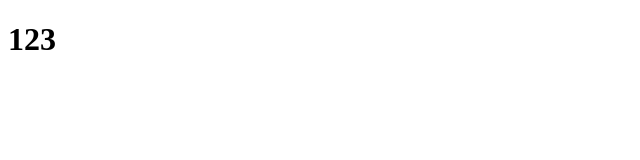
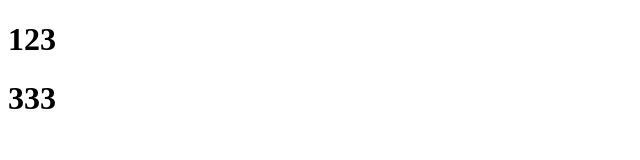
Before and after one commit to tnam2132/test22, a plain HTML site: page index.html in a window 1280 px wide. Shown: the full height of the page, 0-640 px from the left. Drawn offline with Linux system fonts and the light colour scheme.

Commit message:
Update index.html

```diff
--- a/index.html
+++ b/index.html
@@ -8,5 +8,6 @@
 </head>
 <body>
     <h1>123</h1>
+    <h1>333</h1>
 </body>
 </html>
```
